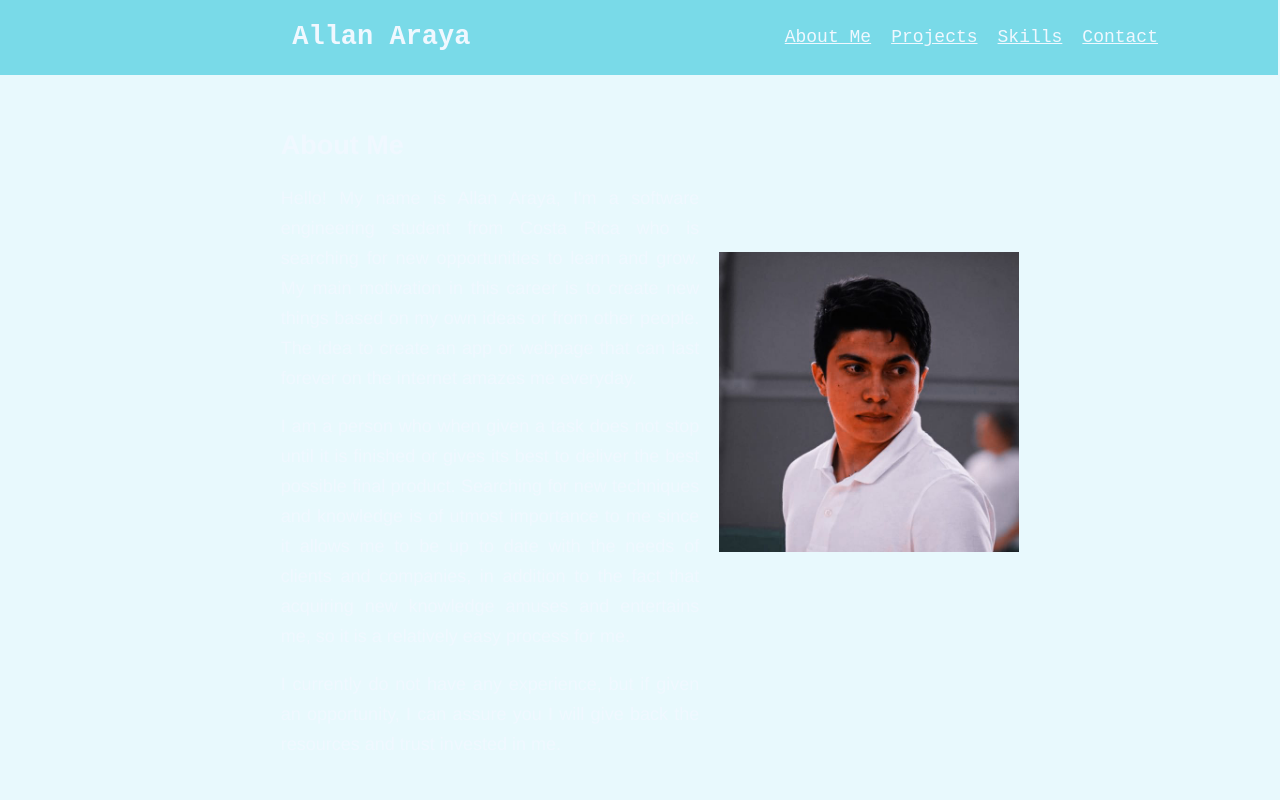
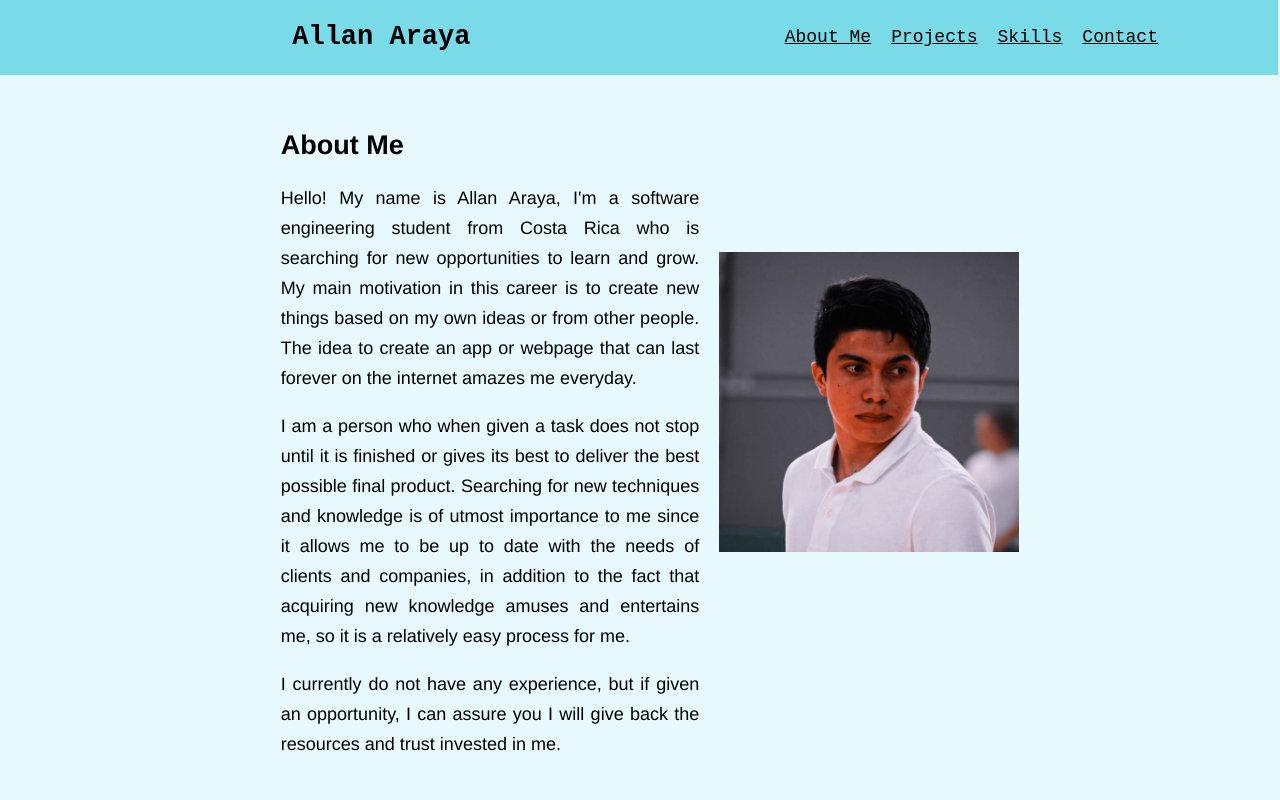
Before and after one commit to allanreyesara/allanreyesara.github.io, a website: page index.html in a window 1280 px wide. Shown: the top 800 px of the page. Drawn offline with Linux system fonts and the light colour scheme.

Commit message:
Change font color

```diff
--- a/style.css
+++ b/style.css
@@ -1,6 +1,6 @@
 body, html{
     background-color: #E8F9FD;
-    color: aliceblue;
+    color: black;
     font-family: Helvetica;
     font-weight: 500;
     font-size: large;
@@ -40,7 +40,7 @@ nav h2 {
 }
 
 .navigation-item a {
-    color: aliceblue;
+    color: black;
 }
 
 .navigation-item a:hover {
```
